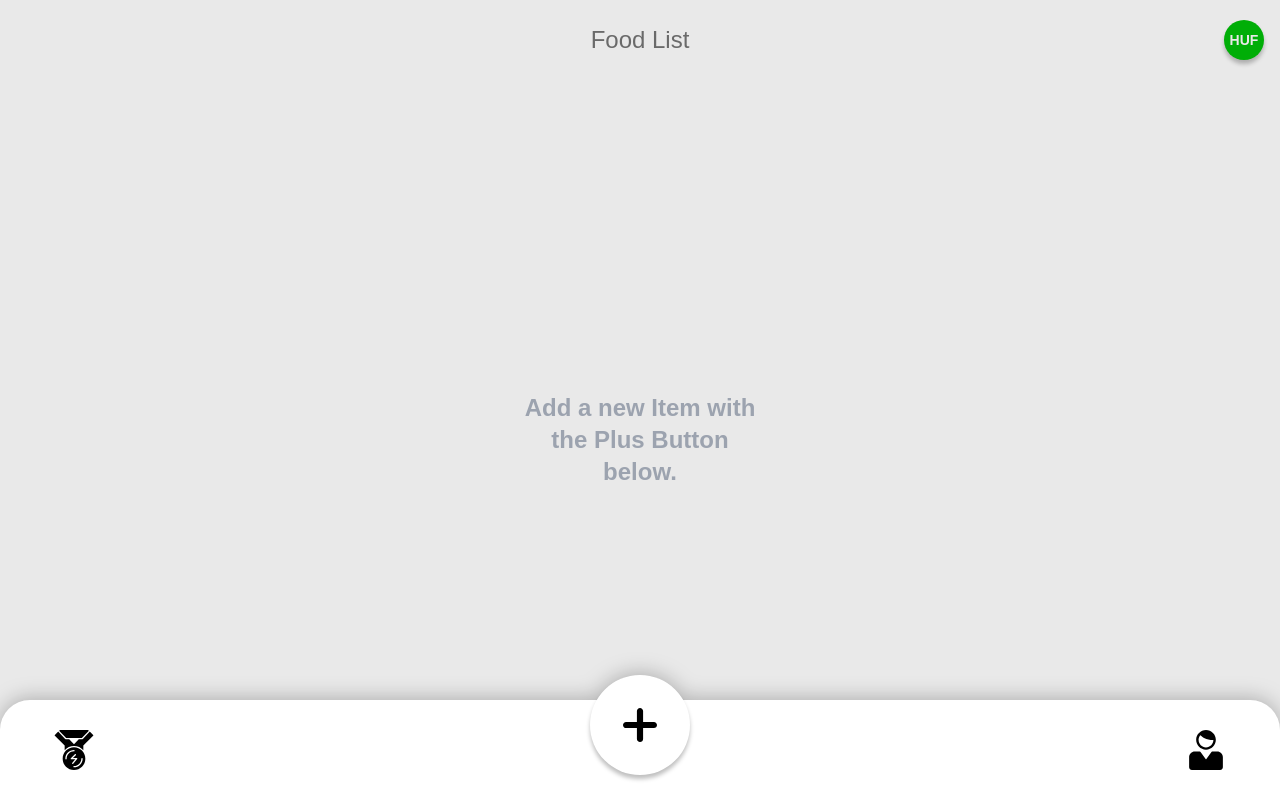
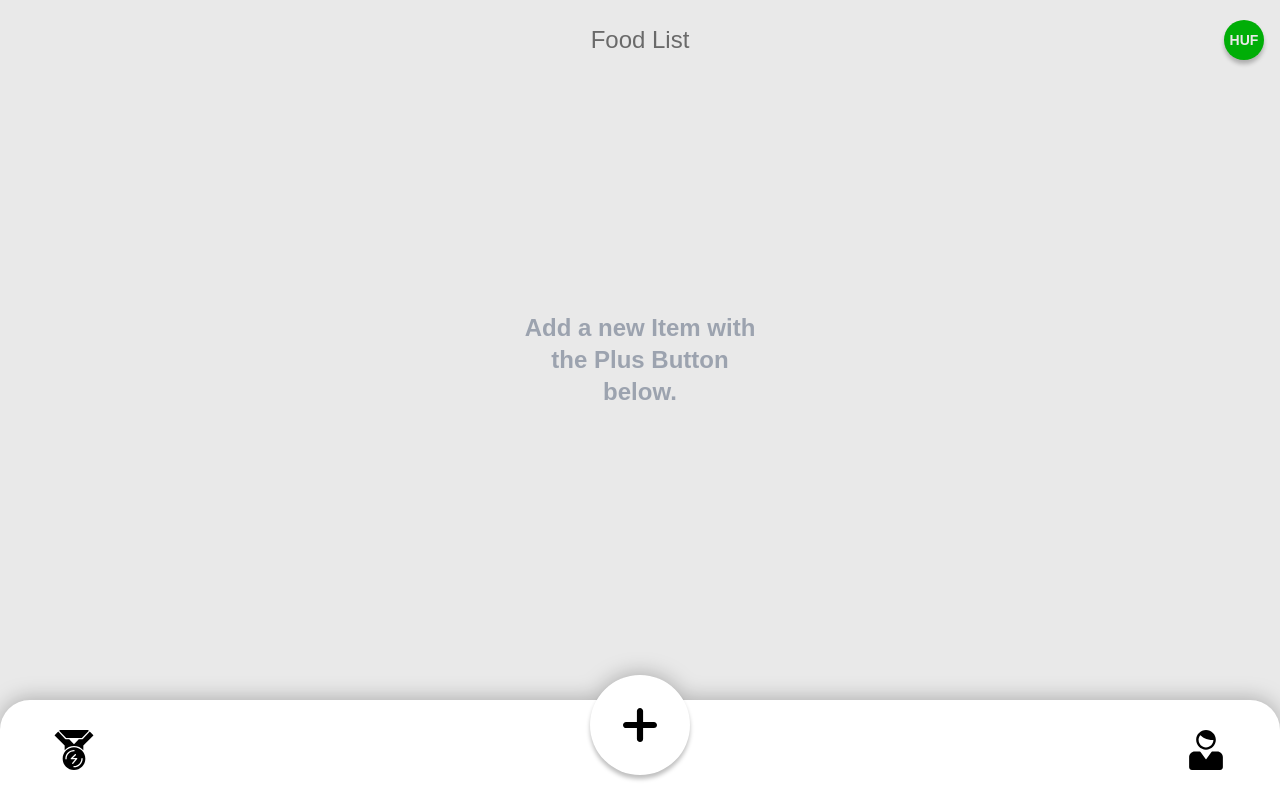
Before and after one commit to RakeMeUp/Kcal-Counter, a React (Create React App) app: page / in a window 1280 px wide. Built offline with nearby package versions, Linux system fonts and the light colour scheme.

Commit message:
stop ittttt

```diff
--- a/src/App.js
+++ b/src/App.js
@@ -30,7 +30,7 @@ export default class App extends Component {
   EmptyList =()=>{
     return (
       <div className='fixed mt-20 inset-0 flex items-center justify-center'>
-        <div className='w-60 text-center'>
+        <div className='w-60 text-center mb-40'>
           <span className='text-2xl font-bold text-gray-400 '>
             Add a new Item with the Plus Button below.
           </span>
```
